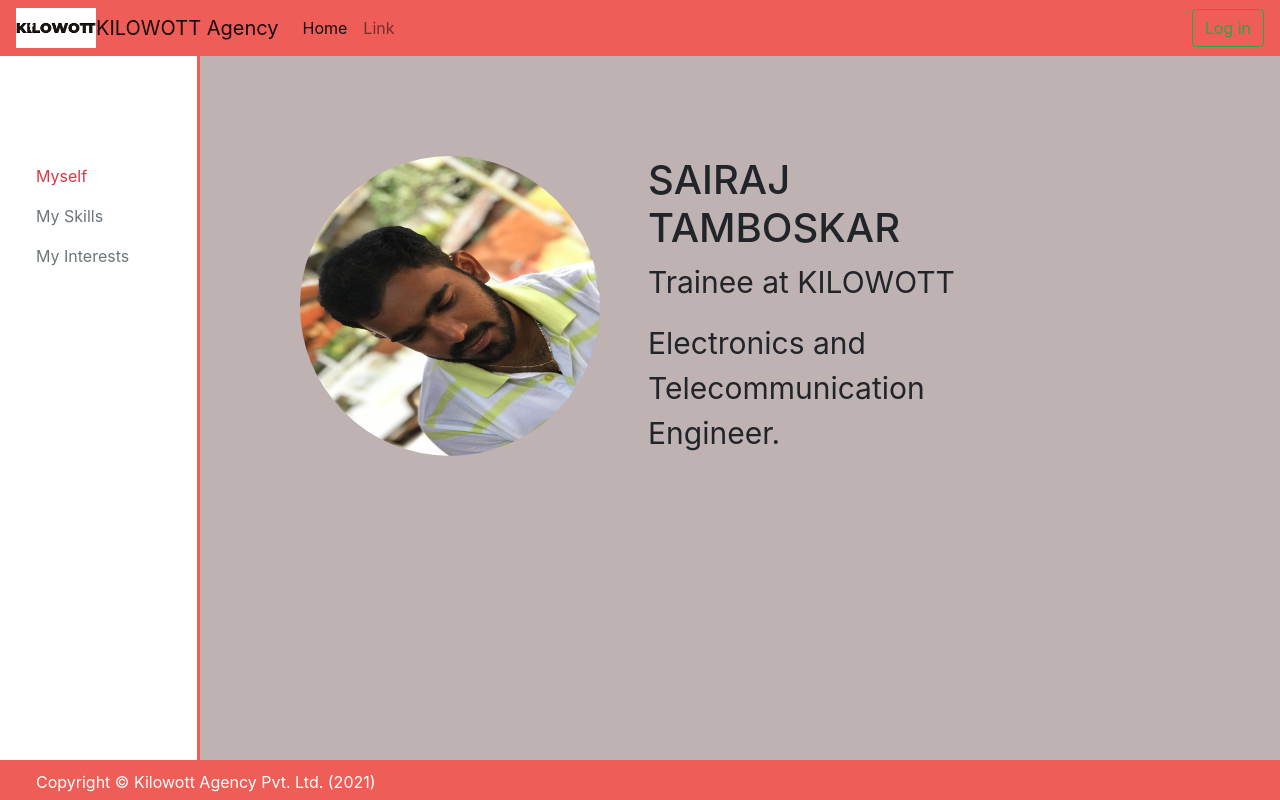
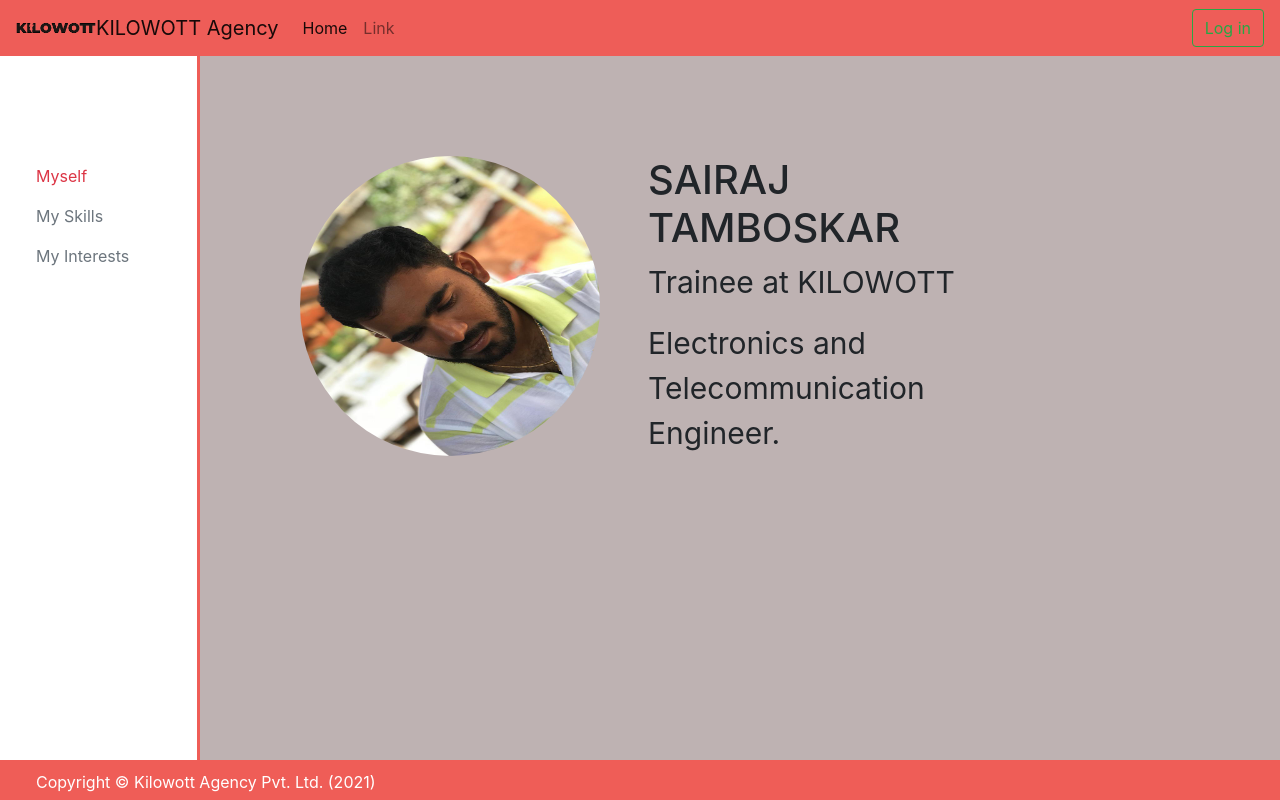
Before and after one commit to Sairaj-Tamboskar-Kilowott/Sairaj-Tamboskar-Kilowott.github.io, a plain HTML site: page index.html in a window 1280 px wide. Drawn offline with nearby package versions, Linux system fonts and the light colour scheme.

Commit message:
initial commit

```diff
--- a/index.html
+++ b/index.html
@@ -10,7 +10,7 @@
     <body>
 
         <nav id= "navbar" class=" navbar navbar-expand-sm navbar-light" style = "background-color: #ee5d58" >
-            <img src="https://github.com/Sairaj-Tamboskar-Kilowott/Sairaj-Tamboskar-Kilowott.github.io/blob/bootstrap4/kilowottlogo.png?raw=true" width="80" height="40" alt="">
+            <img src="https://github.com/Sairaj-Tamboskar-Kilowott/Sairaj-Tamboskar-Kilowott.github.io/blob/bootstrap4/kilowottlogonb.png?raw=true" width="80" height="40" alt="">
             <a class="navbar-brand"  href="https://kilowott.com/">KILOWOTT Agency</a>
             <button class="navbar-toggler" type="button" data-toggle="collapse" data-target="#navbarSupportedContent" aria-controls="navbarSupportedContent" aria-expanded="false" aria-label="Toggle navigation">
               <span class="navbar-toggler-icon"></span>
```
Also changed, not shown: myinterest.html (+1 -1 lines), myskills.html (+1 -1 lines), tutorials.html (+1 -1 lines), kilowottlogonb.png (added).
